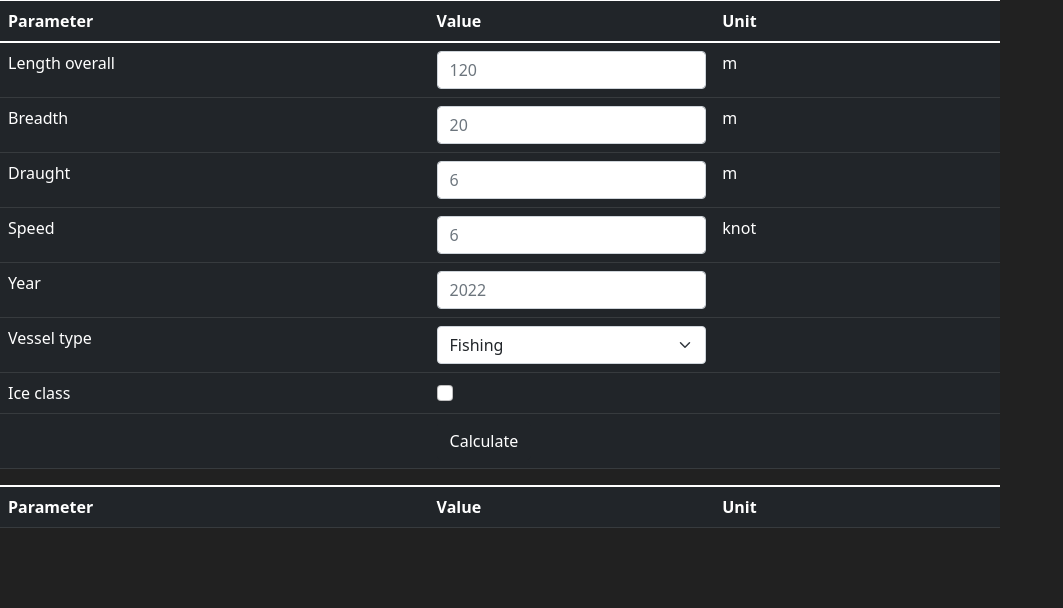
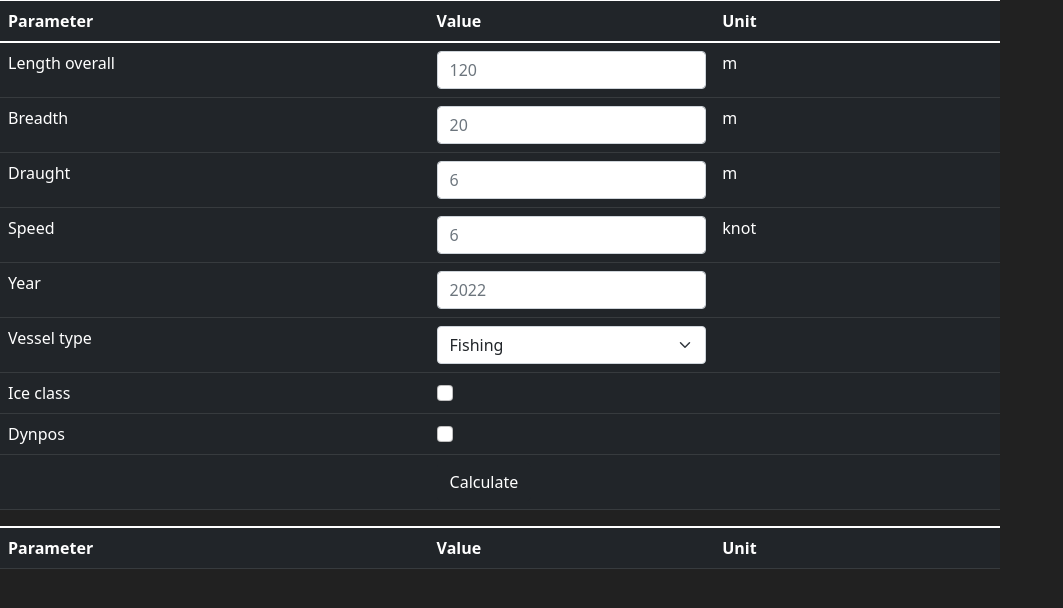
Before and after one commit to ivmanikhin/sk-learn-ship-predict, a Flask app: page /machinery in a window 1280 px wide. Shown: the part 113-721 px from the top of the page, without its empty margins (0-1063 px from the left). Run offline with Flask 2, Linux system fonts and the light colour scheme; lists and menus that the app fills with data are empty; parts of the project's set-up code (start-up, migrations or seed data) failed here and were passed over.

Commit message:
now it works better

```diff
--- a/App/routes.py
+++ b/App/routes.py
@@ -11,16 +11,11 @@ pd.set_option("display.max_rows", None)
 pd.set_option('max_colwidth', None)
 
 power_predict = keras.models.load_model('power.h5')
-power_scaler = load(open('power_scaler.pkl', 'rb'))
+scaler = load(open('scaler.pkl', 'rb'))
+engine_num_predict = keras.models.load_model('engine_num.h5')
+engine_rpm_predict = keras.models.load_model('engine_rpm.h5')
+propulsion_num_predict = keras.models.load_model('propulsion_num.h5')
 
-engine_num_predict = keras.models.load_model('engine_num.h5')
-engine_num_scaler = load(open('engine_num_scaler.pkl', 'rb'))
-
-engine_rpm_predict = keras.models.load_model('engine_rpm.h5')
-engine_rpm_scaler = load(open('engine_rpm_scaler.pkl', 'rb'))
-
-propulsion_num_predict = keras.models.load_model('propulsion_num.h5')
-propulsion_num_scaler = load(open('propulsion_num_scaler.pkl', 'rb'))
 
 
 @app.route('/')
@@ -31,35 +26,38 @@ def home_page():
 @app.route('/machinery', methods=['POST', 'GET'])
 def machinery_page():
     ship_types = ['Fishing', 'cargo', 'container ship', 'drillship / crane / pipelayer', 'light',
-                  'research', 'supply / tug / AHTS', 'tanker / gas carrier', 'tug', 'passenger ship',
+                  'passenger ship', 'research', 'supply / tug / AHTS', 'tanker / gas carrier', 'tug',
                   'vehicles carrier / ro-ro', 'yacht / high-speed craft']
     if request.method == 'POST':
         form_data = {}
         df = {}
         form_data['ice_class'] = 0
+        form_data['dynpos'] = 0
         form_data.update(request.form)
         df['loa'] = [float(form_data['loa'])]
         df['boa'] = [float(form_data['boa'])]
         df['draft'] = [float(form_data['draught'])]
-        df['speed'] = [float(form_data['speed'])]
+        # df['speed'] = [float(form_data['speed'])]
         df['year'] = [int(form_data['year'])]
-        df["cx1"] =  df["speed"][0] ** 2 * (df["boa"][0] * df["draft"][0])
+        df["cx1"] = float(form_data['speed']) ** 2 * (df["boa"][0] * df["draft"][0])
         df['fatness'] = [df["loa"][0] / df["boa"][0]]
         df['ice_0'] = [0 if form_data['ice_class'] == 'on' else 1]
         df['ice_1'] = [1 if form_data['ice_class'] == 'on' else 0]
         for type in ship_types:
             df[f'type_{type}'] = [1 if form_data['type'] == type else 0]
-
+        df['dynpos_0'] = [0 if form_data['dynpos'] == 'on' else 1]
+        df['dynpos_1'] = [1 if form_data['dynpos'] == 'on' else 0]
         df = pd.DataFrame.from_dict(df)
         print(df)
-        input_data = power_scaler.transform(df)
+        input_data = scaler.transform(df)
         power = power_predict.predict(input_data)
         engine_num = engine_num_predict.predict(input_data)
         engine_rpm = engine_rpm_predict.predict(input_data)
         propulsion_num = propulsion_num_predict.predict(input_data)
-        return render_template('machinery_result.html', form_data={'Total engine power, kW': power[0][0],
+
+        return render_template('machinery_result.html', form_data={'Total engine power, kW': round(power[0][0]),
                                                                    'Number of engines': round(engine_num[0][0]),
-                                                                   'Engines RPM': engine_rpm[0][0],
+                                                                   'Engines RPM': round(engine_rpm[0][0]),
                                                                    'Number of propulsion units': round(propulsion_num[0][0])})
 
     return render_template('machinery_calc.html', ship_types=ship_types)
--- a/App/templates/machinery_calc.html
+++ b/App/templates/machinery_calc.html
@@ -63,6 +63,13 @@
                     <td></td>
                   </tr>
                   <tr>
+                    <td>Dynpos</td>
+                    <td>
+                        <input class="form-check-input" type="checkbox" name="dynpos">
+                    </td>
+                    <td></td>
+                  </tr>
+                  <tr>
                     <td></td>
                     <td>
                         <button type="submit" class="btn btn-primary btn-dark">Calculate</button>
--- a/App/templates/machinery_result.html
+++ b/App/templates/machinery_result.html
@@ -7,7 +7,9 @@
     <h1>Ship design calculator</h1>
 
 
-    <table class="table table-hover table-dark" style="table, th, td { padding_left: 50px }">
+    <table class="table table-hover table-dark" style="table, th, td { padding_left: 50px }; width:700px;">
+            <col style="width:300px">
+            <col style="width:200px">
       <thead>
         <tr>
           <th scope="col">Parameter</th>
```
Also changed, not shown: 9 other files.
